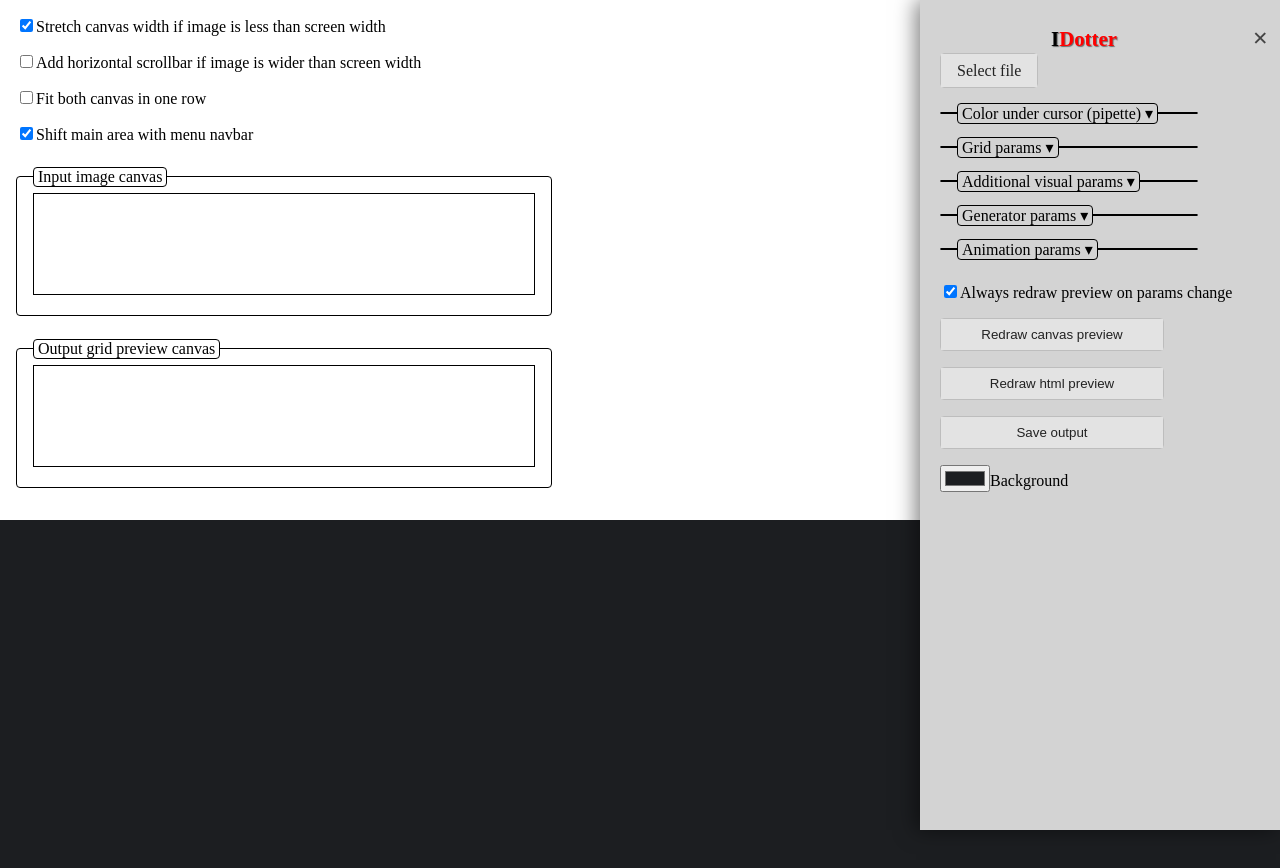
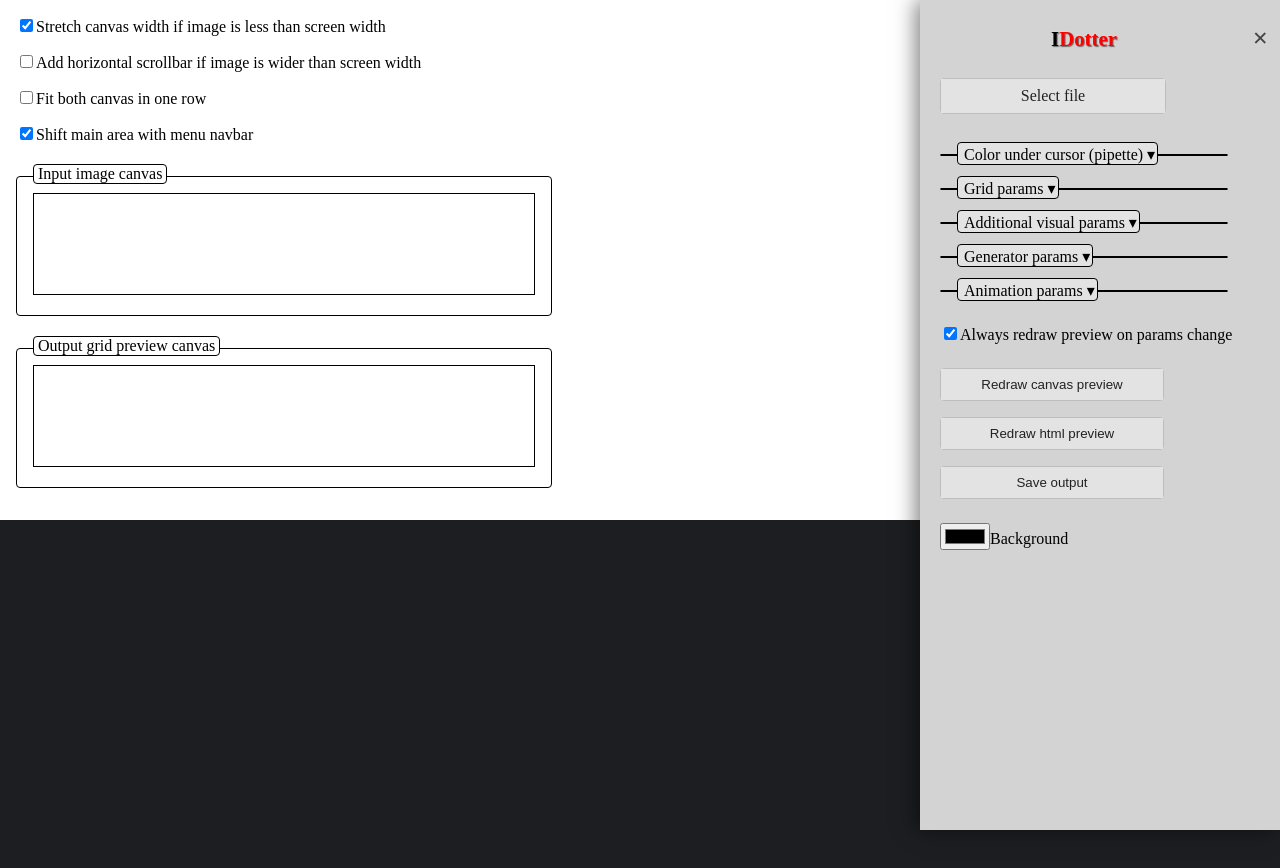
Before and after one commit to VasiliyTemniy/image-dotter, a React (Create React App) app: page / in a window 1280 px wide. Shown: the top 868 px of the page. Built offline with nearby package versions, Linux system fonts and the light colour scheme.

Commit message:
upd color picker and palette usage

```diff
--- a/src/App.js
+++ b/src/App.js
@@ -12,6 +12,7 @@ import './styles/notification.css';
 import './styles/flex.css';
 import './styles/container.css';
 import './styles/main.css';
+import './styles/color-picker.css';
 import { pipetteHexText, pipetteRGBAText } from './utils/color';
 import { useDebouncedCallback } from './hooks/useDebouncedCallback.js';
 import { getLocalStorageMap, setLocalStorageMap } from './utils/storage.js';
@@ -53,10 +54,10 @@ const App = () => {
   // Additional grid params
   const [angle, setAngle] = useState(0);
   const [useStroke, setUseStroke] = useState(false);
-  const [strokeColor, setStrokeColor] = useState('#000000');
+  const [strokeColor, setStrokeColor] = useState('#000000ff');
   const [strokeWidth, setStrokeWidth] = useState(1);
   const [useIgnoreColor, setUseIgnoreColor] = useState(false);
-  const [ignoreColor, setIgnoreColor] = useState('#ffffff');
+  const [ignoreColor, setIgnoreColor] = useState('#ffffffff');
   const [ignoreColorOpacityThreshold, setIgnoreColorOpacityThreshold] = useState(50);
   const [ignoreColorMaxDeviation, setIgnoreColorMaxDeviation] = useState(1);
 
@@ -67,9 +68,9 @@ const App = () => {
   const [cellSpanMin, setCellSpanMin] = useState(1);
   const [cellSpanMax, setCellSpanMax] = useState(1);
   const [usePalette, setUsePalette] = useState(false);
-  const [palette, setPalette] = useState(null);
+  const [palette, setPalette] = useState([]);
   const [useSurroundingCells, setUseSurroundingCells] = useState(false);
-  const [surroundingCellsColor, setSurroundingCellsColor] = useState('#325e9f');
+  const [surroundingCellsColor, setSurroundingCellsColor] = useState('#325e9f80');
   const [surroundingCellsMinDepth, setSurroundingCellsMinDepth] = useState(2);
   const [surroundingCellsMaxDepth, setSurroundingCellsMaxDepth] = useState(3);
 
@@ -82,7 +83,7 @@ const App = () => {
   const [animationEasing, setAnimationEasing] = useState('ease-out');
 
   // Other params
-  const [backgroundColor, setBackgroundColor] = useState('#1c1e21');
+  const [backgroundColor, setBackgroundColor] = useState('#1c1e21ff');
 
   const [alwaysRedraw, setAlwaysRedraw] = useState(true);
 
@@ -456,7 +457,7 @@ const App = () => {
     }
   };
 
-  const updatePalette = (value, action) => {
+  const updatePalette = (value, action, index) => {
     if (!value) {
       showNotification('Please select a color', 'error');
     }
@@ -464,7 +465,9 @@ const App = () => {
     if (action === 'add') {
       setPalette([...palette, value]);
     } else if (action === 'remove') {
-      setPalette(palette.filter((color) => color !== value));
+      setPalette(palette.filter((color, i) => i !== index));
+    } else if (action === 'replace') {
+      setPalette(palette.map((color, i) => (i === index ? value : color)));
     }
     if (!image) {
       return;
--- a/src/components/Menu.js
+++ b/src/components/Menu.js
@@ -21,13 +21,14 @@ const Menu = ({
         <h2 className="logo">
           <span>I</span><span style={{ color: '#ff0000' }}>Dotter</span>
         </h2>
-        <ul>
+        <ul className='container flex column gap-05rem' style={{ paddingTop: '1rem' }}>
           <li className="file-input">
             <label
               htmlFor="file-input"
               className="file-input__label"
               title="Select a file to operate with"
               accept=".bmp, .jpg, .jpeg, .png"
+              style={{ width: '12rem', display: 'block', textAlign: 'center' }}
             >
                 Select file
             </label>
@@ -43,7 +44,7 @@ const Menu = ({
             tag='li'
             foldable={true}
             defaultFolded={true}
-            style={{ width: '14rem', marginTop: '2rem' }}
+            style={{ width: '18rem', marginTop: '2rem' }}
             items={[
               {
                 tag: 'div',
@@ -66,7 +67,7 @@ const Menu = ({
             tag='li'
             foldable={true}
             defaultFolded={true}
-            style={{ width: '14rem' }}
+            style={{ width: '18rem' }}
             items={[
               {
                 tag: 'input',
@@ -137,7 +138,7 @@ const Menu = ({
             tag='li'
             foldable={true}
             defaultFolded={true}
-            style={{ width: '14rem' }}
+            style={{ width: '18rem' }}
             items={[
               {
                 tag: 'input',
@@ -160,6 +161,7 @@ const Menu = ({
                 name: 'stroke-color',
                 label: 'Stroke color',
                 type: 'color',
+                hidden: !values.useStroke,
                 disabled: !values.useStroke,
                 value: values.strokeColor,
                 updateValue: valueHandlers.updateStrokeColor
@@ -169,6 +171,7 @@ const Menu = ({
                 name: 'stroke-width',
                 label: 'Stroke width',
                 type: 'number',
+                hidden: !values.useStroke,
                 disabled: !values.useStroke,
                 value: values.strokeWidth,
                 updateValue: valueHandlers.updateStrokeWidth
@@ -186,6 +189,7 @@ const Menu = ({
                 name: 'ignore-color',
                 label: 'Ignore color',
                 type: 'color',
+                hidden: !values.useIgnoreColor,
                 disabled: !values.useIgnoreColor,
                 value: values.ignoreColor,
                 updateValue: valueHandlers.updateIgnoreColor
@@ -195,6 +199,7 @@ const Menu = ({
                 name: 'ignore-color-opacity-threshold',
                 label: 'Ignore color opacity threshold (0-255)',
                 type: 'number',
+                hidden: !values.useIgnoreColor,
                 disabled: !values.useIgnoreColor,
                 value: values.ignoreColorOpacityThreshold,
                 updateValue: valueHandlers.updateIgnoreColorOpacityThreshold
@@ -204,6 +209,8 @@ const Menu = ({
                 name: 'ignore-color-max-deviation',
                 label: 'Ignore color max deviation',
                 type: 'number',
+                hidden: !values.useIgnoreColor,
+                disabled: !values.useIgnoreColor,
                 value: values.ignoreColorMaxDeviation,
                 updateValue: valueHandlers.updateIgnoreColorMaxDeviation
               }
@@ -214,7 +221,7 @@ const Menu = ({
             tag='li'
             foldable={true}
             defaultFolded={true}
-            style={{ width: '14rem' }}
+            style={{ width: '18rem' }}
             items={[
               {
                 tag: 'input',
@@ -237,6 +244,7 @@ const Menu = ({
                 name: 'cell-span-estimated',
                 label: 'Cell span estimated',
                 type: 'number',
+                hidden: !values.useCellSpan,
                 disabled: !values.useCellSpan,
                 value: values.cellSpanEstimated,
                 updateValue: valueHandlers.updateCellSpanEstimated
@@ -246,6 +254,7 @@ const Menu = ({
                 name: 'cell-span-min',
                 label: 'Cell span min',
                 type: 'number',
+                hidden: !values.useCellSpan,
                 disabled: !values.useCellSpan,
                 value: values.cellSpanMin,
                 updateValue: valueHandlers.updateCellSpanMin
@@ -255,6 +264,7 @@ const Menu = ({
                 name: 'cell-span-max',
                 label: 'Cell span max',
                 type: 'number',
+                hidden: !values.useCellSpan,
                 disabled: !values.useCellSpan,
                 value: values.cellSpanMax,
                 updateValue: valueHandlers.updateCellSpanMax
@@ -267,16 +277,16 @@ const Menu = ({
                 value: values.usePalette,
                 updateValue: valueHandlers.updateUsePalette
               },
-              // Need to add another component for palette - multiple colors
-              // {
-              //   tag: 'input',
-              //   name: 'palette',
-              //   label: 'Palette',
-              //   type: 'color',
-              //   disabled: !values.usePalette,
-              //   value: values.palette,
-              //   updateValue: valueHandlers.updatePalette
-              // }
+              {
+                tag: 'div',
+                name: 'palette',
+                label: 'Palette',
+                type: 'palette',
+                hidden: !values.usePalette,
+                disabled: !values.usePalette,
+                value: values.palette,
+                updateValue: valueHandlers.updatePalette
+              },
               {
                 tag: 'input',
                 name: 'use-surrounding-cells',
@@ -290,6 +300,7 @@ const Menu = ({
                 name: 'surrounding-cells-color',
                 label: 'Surrounding cells color',
                 type: 'color',
+                hidden: !values.useSurroundingCells,
                 disabled: !values.useSurroundingCells,
                 value: values.surroundingCellsColor,
                 updateValue: valueHandlers.updateSurroundingCellsColor
@@ -299,6 +310,7 @@ const Menu = ({
                 name: 'surrounding-cells-min-depth',
                 label: 'Surrounding cells min depth',
                 type: 'number',
+                hidden: !values.useSurroundingCells,
                 disabled: !values.useSurroundingCells,
                 value: values.surroundingCellsMinDepth,
                 updateValue: valueHandlers.updateSurroundingCellsMinDepth
@@ -308,6 +320,7 @@ const Menu = ({
                 name: 'surrounding-cells-max-depth',
                 label: 'Surrounding cells max depth',
                 type: 'number',
+                hidden: !values.useSurroundingCells,
                 disabled: !values.useSurroundingCells,
                 value: values.surroundingCellsMaxDepth,
                 updateValue: valueHandlers.updateSurroundingCellsMaxDepth
@@ -319,7 +332,7 @@ const Menu = ({
             tag='li'
             foldable={true}
             defaultFolded={true}
-            style={{ width: '14rem' }}
+            style={{ width: '18rem' }}
             items={[
               {
                 tag: 'select',
@@ -338,6 +351,7 @@ const Menu = ({
                 name: 'animation-direction',
                 label: 'Animation direction',
                 type: 'select',
+                disabled: values.animationType === 'appear',
                 value: values.animationDirection,
                 updateValue: valueHandlers.updateAnimationDirection,
                 options: [
@@ -363,6 +377,7 @@ const Menu = ({
                 name: 'animation-delay-min',
                 label: 'Animation delay min',
                 type: 'number',
+                disabled: values.animationType === 'appear',
                 value: values.animationDelayMin,
                 updateValue: valueHandlers.updateAnimationDelayMin
               },
@@ -371,6 +386,7 @@ const Menu = ({
                 name: 'animation-delay-max',
                 label: 'Animation delay max',
                 type: 'number',
+                disabled: values.animationType === 'appear',
                 value: values.animationDelayMax,
                 updateValue: valueHandlers.updateAnimationDelayMax
               },
--- a/src/components/MenuItemGroup.js
+++ b/src/components/MenuItemGroup.js
@@ -2,6 +2,7 @@ import { useState } from 'react';
 import { MenuTextItem } from './MenuTextItem.js';
 import { MenuInputItem } from './MenuInputItem.js';
 import { MenuSelectItem } from './MenuSelectItem.js';
+import { MenuPaletteItem } from './Palette.js';
 
 /**
  * @typedef {import('../index.d.ts').MenuItem} MenuItem
@@ -37,22 +38,28 @@ const MenuItemGroup = ({
     tag === 'div'
       ? <div
         className={
-          'container flex column gap-1rem bg-lightgray padding-1rem border-black-1px margin-v-1rem' +
+          'container flex column gap-1rem bg-lightgray padding-1rem border-black-1px' +
           (foldable ? ' foldable' : '') +
           (folded ? ' folded' : '')
         }
-        style={style}
+        style={{
+          marginBottom: folded ? '1.5rem' : '1rem',
+          ...style
+        }}
       >
         <div className='title' onClick={onClick}>{title + foldSymbol}</div>
         {folded ? null : <MenuItemGroupContents items={items} />}
       </div>
       : <li
         className={
-          'container flex column gap-1rem bg-lightgray padding-1rem border-black-1px margin-v-1rem' +
+          'container flex column gap-1rem bg-lightgray padding-1rem border-black-1px' +
           (foldable ? ' foldable' : '') +
           (folded ? ' folded' : '')
         }
-        style={style}
+        style={{
+          marginBottom: folded ? '1.5rem' : '1rem',
+          ...style
+        }}
       >
         <div className='title' onClick={onClick}>{title + foldSymbol}</div>
         {folded ? null : <MenuItemGroupContents items={items} />}
@@ -71,6 +78,21 @@ const MenuItemGroupContents = ({
   const renderList = [];
 
   for (const item of items) {
+    if (item.hidden) {
+      continue;
+    }
+
+    if (item.type === 'palette') {
+      renderList.push(
+        <MenuPaletteItem
+          key={`${item.type}-${item.name}`}
+          palette={item.value}
+          updatePalette={item.updateValue}
+        />
+      );
+      continue;
+    }
+
     switch (item.tag) {
     case 'div':
       renderList.push(
--- /dev/null
+++ b/src/components/Palette.js
@@ -0,0 +1,53 @@
+import { MenuInputItem } from './MenuInputItem';
+
+/**
+ * @param {{
+ *    palette: string[],
+ *    updatePalette: (value, action, index) => void
+ * }} params
+ * @returns
+ */
+export const MenuPaletteItem = ({ palette, updatePalette }) => {
+  return (
+    <div className='container flex column gap-05rem'>
+      {palette.map((color, i) => (
+        <div
+          key={`palette-${i}`}
+          style={{
+            display: 'flex',
+            flexDirection: 'row',
+            alignItems: 'center',
+            justifyContent: 'space-between',
+            gap: '0.5rem',
+          }}
+        >
+          <MenuInputItem
+            item={{
+              tag: 'input',
+              name: `palette-${i}`,
+              label: ` ${i + 1}: ${color.toUpperCase()}`,
+              type: 'color',
+              value: color,
+              updateValue: (value) => updatePalette(value, 'replace', i),
+              labelStyle: {
+                fontFamily: 'monospace',
+                top: '-0.7rem',
+                padding: '2px 2px 3px 6px'
+              }
+            }}
+          />
+          <button
+            className="button"
+            onClick={() => updatePalette(color, 'remove', i)}
+            style={{ padding: '0.25rem', top: '-0.8rem' }}
+          >
+            [X]
+          </button>
+        </div>
+      ))}
+      <button className="button" onClick={() => updatePalette('#ffffffff', 'add', null)}>
+        Add palette color
+      </button>
+    </div>
+  );
+};
--- a/src/index.d.ts
+++ b/src/index.d.ts
@@ -69,6 +69,7 @@ export interface MenuItem {
   style?: any;
   labelStyle?: any;
   disabled?: boolean;
+  hidden?: boolean;
   tooltip?: string;
   options?: {
     value: string;
--- a/src/styles/container.css
+++ b/src/styles/container.css
@@ -1,5 +1,6 @@
 .container {
   position: relative;
+  box-sizing: border-box;
 }
 
 .container.width-fit-content {
@@ -37,7 +38,7 @@
 
 .container > .title {
   position: absolute;
-  top: -0.6rem;
+  top: -0.8rem;
   padding: 0 0.25rem;
   left: 1rem;
   border: 1px solid black;
@@ -49,12 +50,16 @@
   background: white;
 }
 
-.container.bg-lightgray,
+.container.bg-lightgray {
+  background: #e3e3e380;
+}
+
 .container.bg-lightgray > .title {
-  background: lightgray;
+  background: #e3e3e3;
 }
 
 .container.foldable > .title {
+  padding: 2px 2px 0 6px;
   cursor: pointer;
 }
 
```
Also changed, not shown: src/components/MenuInputItem.js (+28 -26 lines), src/styles/color-picker.css (+16 -6 lines).
